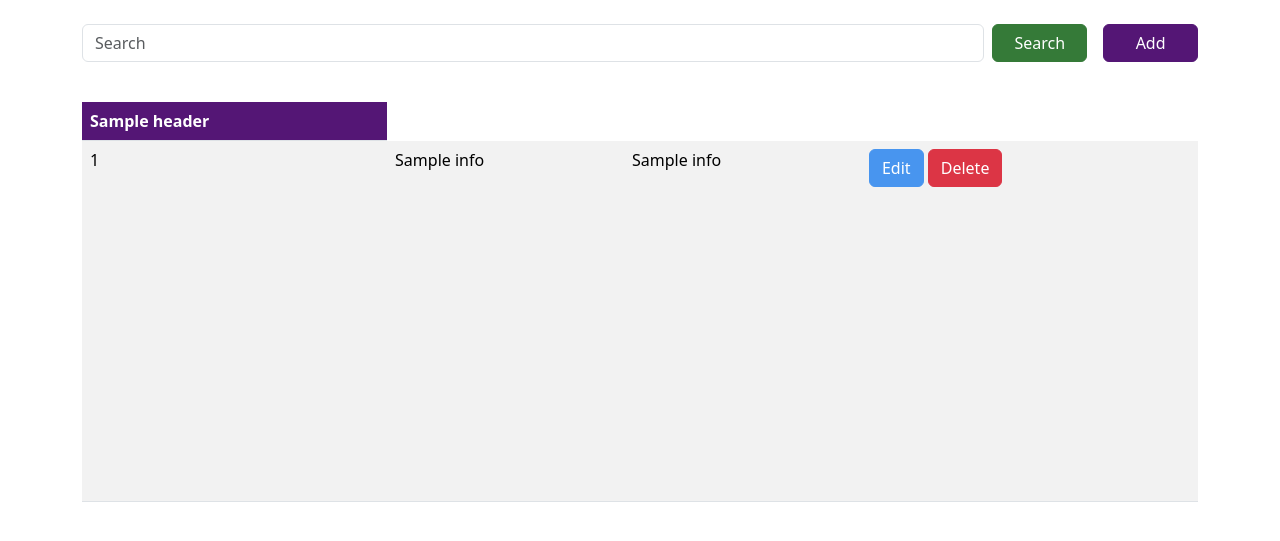
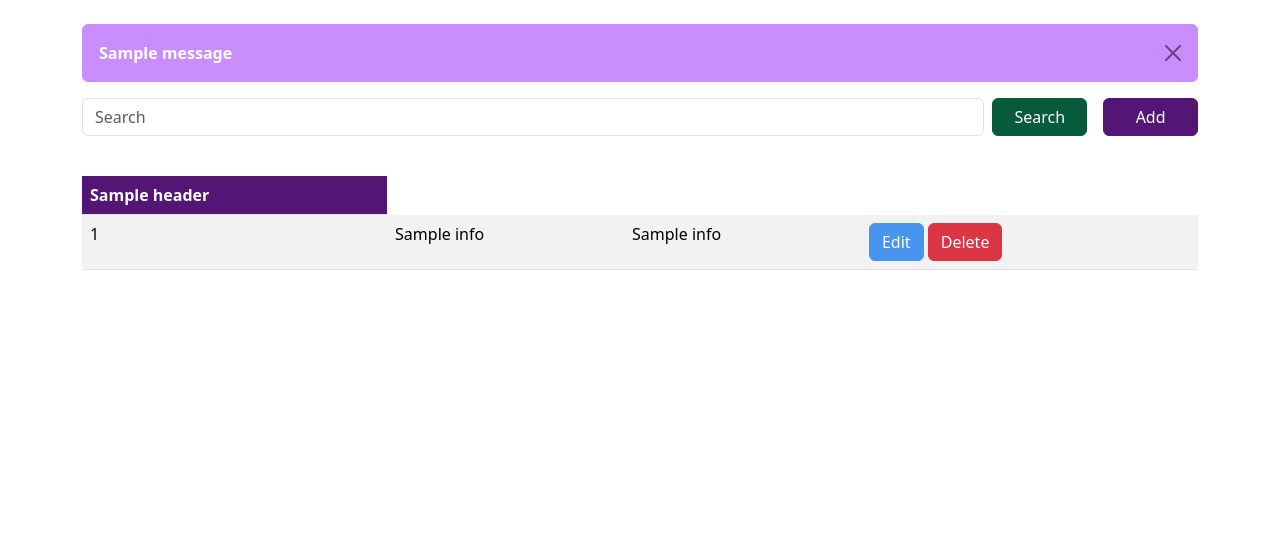
Before and after one commit to edenDorato27/SSIS_CCC181_WEB, a Flask app: template app/templates/course.html in a window 1280 px wide. Shown: the part 56-597 px from the top of the page. Run offline with Flask 3, Linux system fonts and the light colour scheme; the template is opened without the code that fills it: most values are stand-ins (such as "Sample title", 1, 10 or a date in 2020); one stand-in notice (Sample message) is shown; some libraries are stand-ins or nearby versions.

Commit message:
fixed flash message

```diff
--- a/app/templates/course.html
+++ b/app/templates/course.html
@@ -7,16 +7,24 @@
     </head>
 {% extends 'base.html' %}
 {% block content %}
+
+{%for message in get_flashed_messages() %}
+        <div class="alert alert-dismissible fade show" style="background-color: #CA8DFD; color:#FFFFFF; border-color: #CA8DFD" role="alert">
+            <strong>{{ message }}</strong>
+            <button type="button" class="btn-close" data-bs-dismiss="alert" aria-label="Close"></button>
+        </div>
+    {% endfor %}
+
 <body>
   <form class="d-flex" role="search">
     <input id="search-input" class="form-control me-2" type="search" placeholder="Search" aria-label="Search">
-    <button id="search-button" class="btn btn-outline-success spaced-button" style="background-color: #357A38; color:#FFFFFF; border-color: #357A38; width:10%" type="button">Search</button>
+    <button id="search-button" class="btn btn-outline-success spaced-button" style="background-color: #075A3A; color:#FFFFFF; border-color: #075A3A; width:10%" type="button">Search</button>
     <div class="mx-2"></div>
     <button class="btn btn-outline-success spaced-button" style="background-color: #541675; color:#FFFFFF; border-color: #541675; width:10%" type="button" id="add-course-button">Add</button>
   </form>
   <br/>
   <div style="height:500px; overflow:auto">
-    <table class="table table-striped table-hover" style="height:400px">
+    <table class="table table-striped table-hover">
       <thead style="position:sticky; top:0">
         <tr>
           {% for header in headings %}
```
Also changed, not shown: app/templates/college.html (+10 -2 lines), app/templates/student.html (+10 -2 lines).
